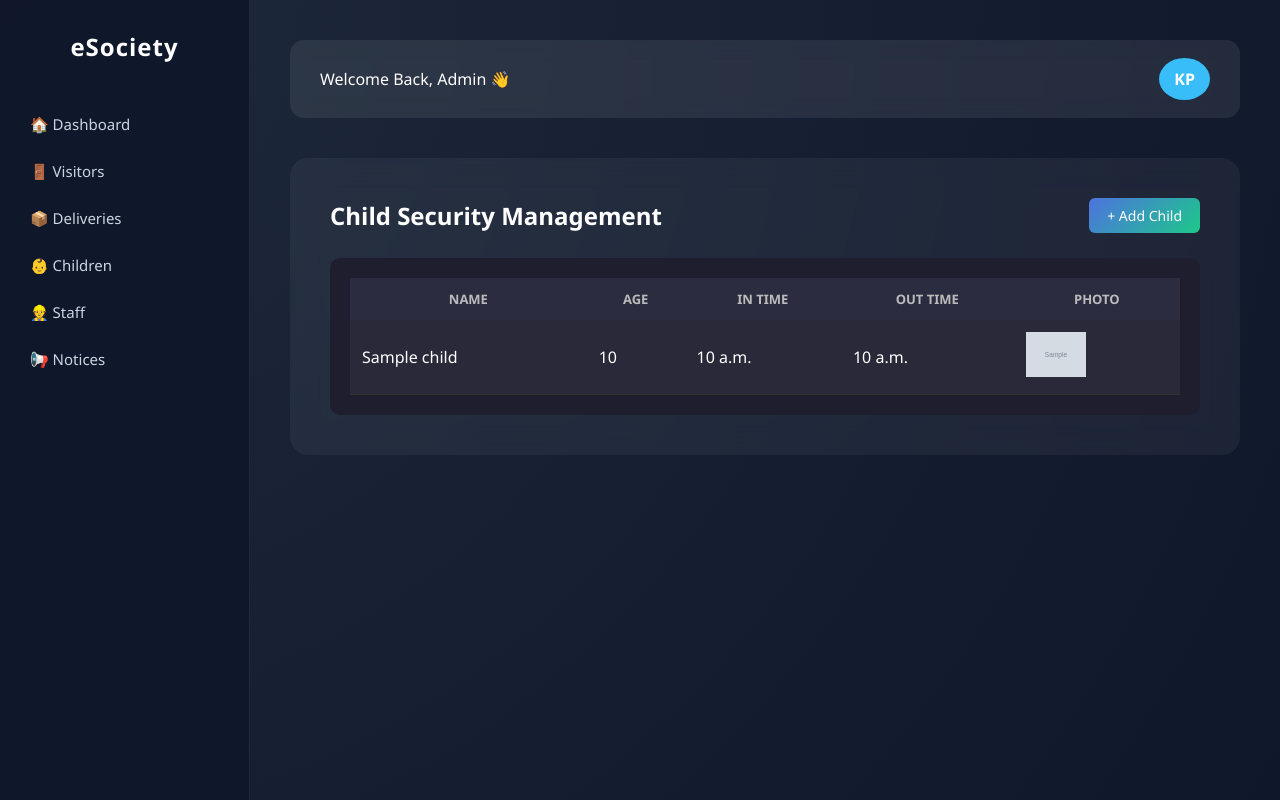
After one commit to 7990691553/26_INTERNSHIP_DJANGO_PROJECT, a Django app: page /work/children/ in a window 1280 px wide. The commit adds this page. Run offline with Django 5.2, Linux system fonts and the light colour scheme; tables that the repository leaves empty hold one stand-in row (values such as "Sample post"); grey boxes marked "Sample" are stand-in pictures.

Commit message:
Implement visitor, delivery, child, staff, and notice management features with corresponding forms, views, and templates in 'WORK' application

```diff
--- a/learning26/templates/work/base.html
+++ b/learning26/templates/work/base.html
@@ -13,10 +13,11 @@
         <h2>eSociety</h2>
         <ul>
             <li><a href="{% url 'dashboard' %}">🏠 Dashboard</a></li>
-            <li><a href="#">🚪 Visitors</a></li>
-            <li><a href="#">📦 Deliveries</a></li>
-            <li><a href="#">👷 Staff</a></li>
-            <li><a href="#">📢 Notices</a></li>
+            <li><a href="{% url 'visitor_list' %}">🚪 Visitors</a></li>
+            <li><a href="{% url 'delivery_list' %}">📦 Deliveries</a></li>
+            <li><a href="{% url 'child_list' %}">👶 Children</a></li>
+            <li><a href="{% url 'staff_list' %}">👷 Staff</a></li>
+            <li><a href="{% url 'notice_list' %}">📢 Notices</a></li>
         </ul>
     </aside>
 
--- /dev/null
+++ b/learning26/templates/work/child_list.html
@@ -0,0 +1,44 @@
+{% extends 'work/base.html' %}
+
+{% block content %}
+
+<div class="page-header">
+    <h2>Child Security Management</h2>
+    <a href="{% url 'add_child' %}" class="btn-primary">
+        + Add Child
+    </a>
+</div>
+
+<div class="table-card">
+<table>
+    <tr>
+        <th>Name</th>
+        <th>Age</th>
+        <th>In Time</th>
+        <th>Out Time</th>
+        <th>Photo</th>
+    </tr>
+
+    {% for c in children %}
+    <tr>
+        <td>{{ c.childName }}</td>
+        <td>{{ c.childAge }}</td>
+        <td>{{ c.inTime }}</td>
+        <td>{{ c.outTime }}</td>
+        <td>
+            {% if c.childPhoto %}
+                <img src="{{ c.childPhoto.url }}" width="60">
+            {% else %}
+                No Photo
+            {% endif %}
+        </td>
+    </tr>
+    {% empty %}
+    <tr>
+        <td colspan="5">No child records found.</td>
+    </tr>
+    {% endfor %}
+</table>
+</div>
+
+{% endblock %}
--- a/learning26/work/models.py
+++ b/learning26/work/models.py
@@ -37,10 +37,12 @@ class Visitor(models.Model):
 
     visitorName = models.CharField(max_length=30)
     visitorType = models.CharField(max_length=15, choices=VISITOR_TYPE)
-    priorPermission = models.BooleanField()
-    approvalStatus = models.CharField(max_length=10, choices=APPROVAL_STATUS)
+    visitPurpose = models.CharField(max_length=100, null=True, blank=True)  # NEW FIELD
+    priorPermission = models.BooleanField(default=False)
+    approvalStatus = models.CharField(max_length=10, choices=APPROVAL_STATUS, default="PENDING")
 
     memberId = models.ForeignKey(User, on_delete=models.CASCADE)
+    createdAt = models.DateTimeField(auto_now_add=True)  # NEW
 
     class Meta:
         db_table = "visitor"
@@ -106,6 +108,7 @@ class ChildAgeLimit(models.Model):
 class Child(models.Model):
     childName = models.CharField(max_length=30)
     childAge = models.IntegerField()
+    childPhoto = models.FileField(upload_to="child_photos/", null=True, blank=True)  # NEW
     inTime = models.TimeField()
     outTime = models.TimeField()
 
@@ -147,3 +150,14 @@ class SocietyNotice(models.Model):
 
     def __str__(self):
         return self.noticeTitle
+
+class SocietySettings(models.Model):
+    deliveryAllowed = models.BooleanField(default=True)
+    visitorAllowed = models.BooleanField(default=True)
+    defaultAgeLimit = models.IntegerField(default=3)
+
+    class Meta:
+        db_table = "society_settings"
+
+    def __str__(self):
+        return "Society Settings"
--- a/learning26/work/static/work/css/style.css
+++ b/learning26/work/static/work/css/style.css
@@ -209,3 +209,152 @@ body {
     background: radial-gradient(circle at top left, #1e293b, #0f172a);
     min-height: 100vh;
 }
+
+/* ========================= */
+/* GLOBAL IMPROVEMENTS */
+/* ========================= */
+
+.page-header {
+    display: flex;
+    justify-content: space-between;
+    align-items: center;
+    margin-bottom: 25px;
+    flex-wrap: wrap;
+    gap: 15px;
+}
+
+.page-header h2 {
+    color: #ffffff;
+    font-size: 24px;
+    font-weight: 600;
+}
+
+.btn-primary {
+    background: linear-gradient(135deg, #4e73df, #1cc88a);
+    padding: 8px 18px;
+    border-radius: 6px;
+    color: white;
+    text-decoration: none;
+    font-size: 14px;
+    transition: 0.3s ease;
+}
+
+.btn-primary:hover {
+    opacity: 0.85;
+    transform: translateY(-2px);
+}
+
+
+/* SMALLER SMOOTH CARDS */
+
+.dashboard-cards {
+    display: grid;
+    grid-template-columns: repeat(auto-fit, minmax(180px, 1fr));
+    gap: 15px;
+}
+
+.card {
+    padding: 18px;
+    border-radius: 12px;
+    box-shadow: 0 6px 18px rgba(0,0,0,0.5);
+    transition: 0.3s ease;
+    position: relative;
+    overflow: hidden;
+}
+
+.card:hover {
+    transform: translateY(-5px);
+    box-shadow: 0 8px 20px rgba(0,0,0,0.6);
+}
+
+.card h3 {
+    font-size: 14px;
+    color: #cbd5e0;
+}
+
+.card p {
+    font-size: 26px;
+    font-weight: bold;
+    color: #ffffff;
+}
+
+.card::after {
+    content: "";
+    position: absolute;
+    bottom: -30px;
+    right: -30px;
+    width: 120px;
+    height: 120px;
+    background: rgba(255,255,255,0.08);
+    border-radius: 50%;
+}
+
+
+/* TABLE IMPROVEMENT */
+
+.table-card {
+    background: #1e1e2f;
+    padding: 20px;
+    border-radius: 10px;
+    margin-top: 20px;
+}
+
+table {
+    width: 100%;
+    border-collapse: collapse;
+}
+
+table th {
+    background: #2c2c40;
+    padding: 12px;
+    font-size: 13px;
+    text-transform: uppercase;
+    color: #bbb;
+}
+
+table td {
+    padding: 12px;
+    border-bottom: 1px solid #333;
+}
+
+table tr:hover {
+    background: #2a2a3f;
+}
+
+
+/* FORM CARD */
+
+.form-card {
+    background: #1e1e2f;
+    padding: 25px;
+    border-radius: 10px;
+    width: 60%;
+    margin: auto;
+}
+
+.form-card input,
+.form-card select,
+.form-card textarea {
+    width: 100%;
+    padding: 8px;
+    margin-top: 6px;
+    margin-bottom: 15px;
+    border-radius: 5px;
+    border: 1px solid #444;
+    background: #2a2a3f;
+    color: white;
+}
+
+.form-card button {
+    background: #4e73df;
+    padding: 8px 20px;
+    border: none;
+    border-radius: 6px;
+    color: white;
+    cursor: pointer;
+    transition: 0.3s;
+}
+
+.form-card button:hover {
+    background: #2e59d9;
+}
--- a/learning26/work/urls.py
+++ b/learning26/work/urls.py
@@ -3,4 +3,19 @@ from . import views
 
 urlpatterns = [
     path('', views.dashboard, name='dashboard'),
+
+    path('visitors/', views.visitor_list, name='visitor_list'),
+    path('visitors/add/', views.add_visitor, name='add_visitor'),
+
+    path('deliveries/', views.delivery_list, name='delivery_list'),
+    path('deliveries/add/', views.add_delivery, name='add_delivery'),
+
+    path('children/', views.child_list, name='child_list'),
+    path('children/add/', views.add_child, name='add_child'),
+
+    path('staff/', views.staff_list, name='staff_list'),
+    path('staff/add/', views.add_staff, name='add_staff'),
+
+    path('notices/', views.notice_list, name='notice_list'),
+    path('notices/add/', views.add_notice, name='add_notice'),
 ]
--- a/learning26/work/views.py
+++ b/learning26/work/views.py
@@ -1,22 +1,93 @@
-from django.shortcuts import render
-from .models import Visitor, Delivery, Child, StaffAttendance
+from django.shortcuts import render, redirect, get_object_or_404
+from .models import *
+from .forms import *
 from django.utils.timezone import now
 
-# Create your views here.
 
 def dashboard(request):
     today = now().date()
 
-    visitor_count = Visitor.objects.count()
-    delivery_count = Delivery.objects.count()
-    child_count = Child.objects.count()
-    staff_today = StaffAttendance.objects.filter(attendanceDate=today).count()
-
     context = {
-        "visitor_count": visitor_count,
-        "delivery_count": delivery_count,
-        "child_count": child_count,
-        "staff_today": staff_today
+        "visitor_count": Visitor.objects.count(),
+        "delivery_count": Delivery.objects.count(),
+        "child_count": Child.objects.count(),
+        "staff_today": StaffAttendance.objects.filter(attendanceDate=today).count(),
+        "recent_visitors": Visitor.objects.order_by("-createdAt")[:5],
     }
 
     return render(request, "work/dashboard.html", context)
+
+
+# ---------------- VISITOR ----------------
+
+def visitor_list(request):
+    visitors = Visitor.objects.all()
+    return render(request, "work/visitor_list.html", {"visitors": visitors})
+
+
+def add_visitor(request):
+    form = VisitorForm(request.POST or None)
+    if form.is_valid():
+        form.save()
+        return redirect("visitor_list")
+    return render(request, "work/visitor_form.html", {"form": form})
+
+
+# ---------------- DELIVERY ----------------
+
+def delivery_list(request):
+    deliveries = Delivery.objects.all()
+    return render(request, "work/delivery_list.html", {"deliveries": deliveries})
+
+
+def add_delivery(request):
+    form = DeliveryForm(request.POST or None)
+    if form.is_valid():
+        form.save()
+        return redirect("delivery_list")
+    return render(request, "work/delivery_form.html", {"form": form})
+
+
+# ---------------- CHILD ----------------
+
+def child_list(request):
+    children = Child.objects.all()
+    return render(request, "work/child_list.html", {"children": children})
+
+
+def add_child(request):
+    form = ChildForm(request.POST or None, request.FILES or None)
+    if form.is_valid():
+        form.save()
+        return redirect("child_list")
+    return render(request, "work/child_form.html", {"form": form})
+
+
+# ---------------- STAFF ----------------
+
+def staff_list(request):
+    staff = StaffAttendance.objects.all()
+    return render(request, "work/staff_list.html", {"staff": staff})
+
+
+def add_staff(request):
+    form = StaffAttendanceForm(request.POST or None)
+    if form.is_valid():
+        form.save()
+        return redirect("staff_list")
+    return render(request, "work/staff_form.html", {"form": form})
+
+
+# ---------------- NOTICE ----------------
+
+def notice_list(request):
+    notices = SocietyNotice.objects.all()
+    return render(request, "work/notice_list.html", {"notices": notices})
+
+
+def add_notice(request):
+    form = NoticeForm(request.POST or None)
+    if form.is_valid():
+        form.save()
+        return redirect("notice_list")
+    return render(request, "work/notice_form.html", {"form": form})
```
Also changed, not shown: learning26/templates/work/child_form.html (added, +17 -0 lines), learning26/templates/work/dashboard.html (+15 -6 lines), learning26/templates/work/delivery_form.html (added, +17 -0 lines), learning26/templates/work/delivery_list.html (added, +36 -0 lines), learning26/templates/work/notice_form.html (added, +17 -0 lines), learning26/templates/work/notice_list.html (added, +34 -0 lines), learning26/templates/work/staff_form.html (added, +17 -0 lines), learning26/templates/work/staff_list.html (added, +38 -0 lines), learning26/templates/work/visitor_form.html (added, +18 -0 lines), learning26/templates/work/visitor_list.html (added, +38 -0 lines), learning26/work/forms.py (added, +31 -0 lines), learning26/work/migrations/0005_societysettings_child_childphoto_visitor_createdat_and_more.py (added).
